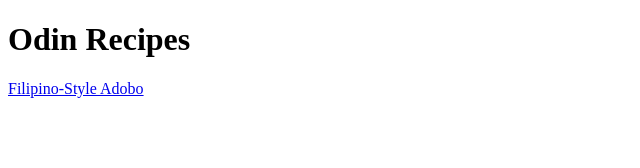
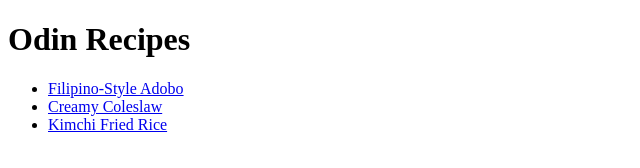
Before and after one commit to RubbleOnDaDouble/odin-recipes, a plain HTML site: page index.html in a window 1280 px wide. Shown: the whole page, without its empty margins (0-640 px from the left). Drawn offline with Linux system fonts and the light colour scheme.

Commit message:
Modify index.html to include links on other recipe
Add a link for Creamy Coleslaw and Kimchi Fried rice.
Arrange the links in an unordered list.

```diff
--- a/index.html
+++ b/index.html
@@ -6,6 +6,12 @@
     </head>
     <body>
         <h1>Odin Recipes</h1>
-        <p><a href="recipes/adobo.html">Filipino-Style Adobo</a></p>
+
+        <ul>
+            <li><a href="recipes/adobo.html">Filipino-Style Adobo</a></li>
+            <li><a href="recipes/creamy-coleslaw.html">Creamy Coleslaw</a></li>
+            <li><a href="recipes/kimchi-fried-rice.html">Kimchi Fried Rice</a></li>
+        </ul>
+
     </body>
 </html>
```
